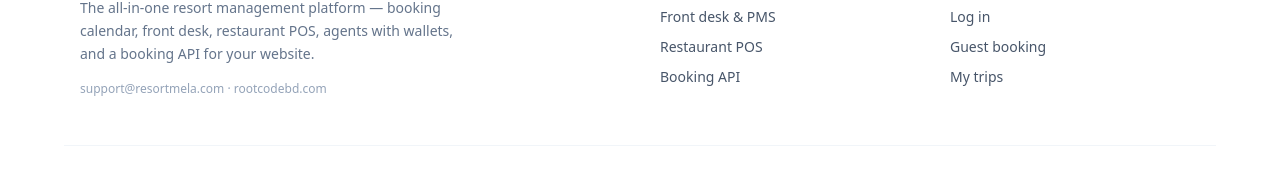
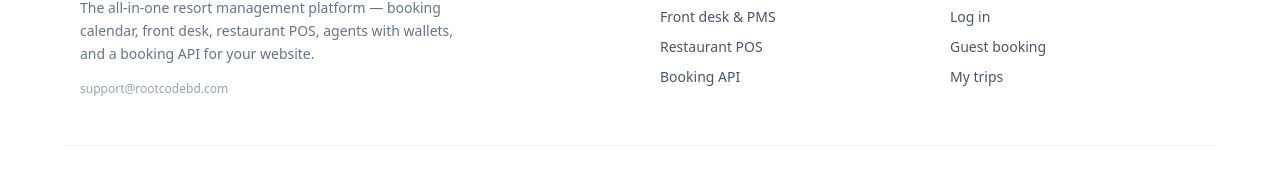
Before and after one commit to riazbd/resrtmela, a Next.js app in the folder apps/web/: page / in a window 1280 px wide. Shown: the part 5039-5209 px from the top of the page. Built offline with nearby package versions, Linux system fonts and the light colour scheme; no server answers.

Commit message:
web: real support mailbox in footer

```diff
--- a/apps/web/src/app/(public)/page.tsx
+++ b/apps/web/src/app/(public)/page.tsx
@@ -491,7 +491,7 @@
               The all-in-one resort management platform — booking calendar, front desk, restaurant POS,
               agents with wallets, and a booking API for your website.
             </p>
-            <div className="mt-4 text-xs text-slate-400">support@resortmela.com · rootcodebd.com</div>
+            <div className="mt-4 text-xs text-slate-400">support@rootcodebd.com</div>
           </div>
           <div>
             <div className="text-xs font-bold uppercase tracking-widest text-slate-400">Functionalities</div>
```
